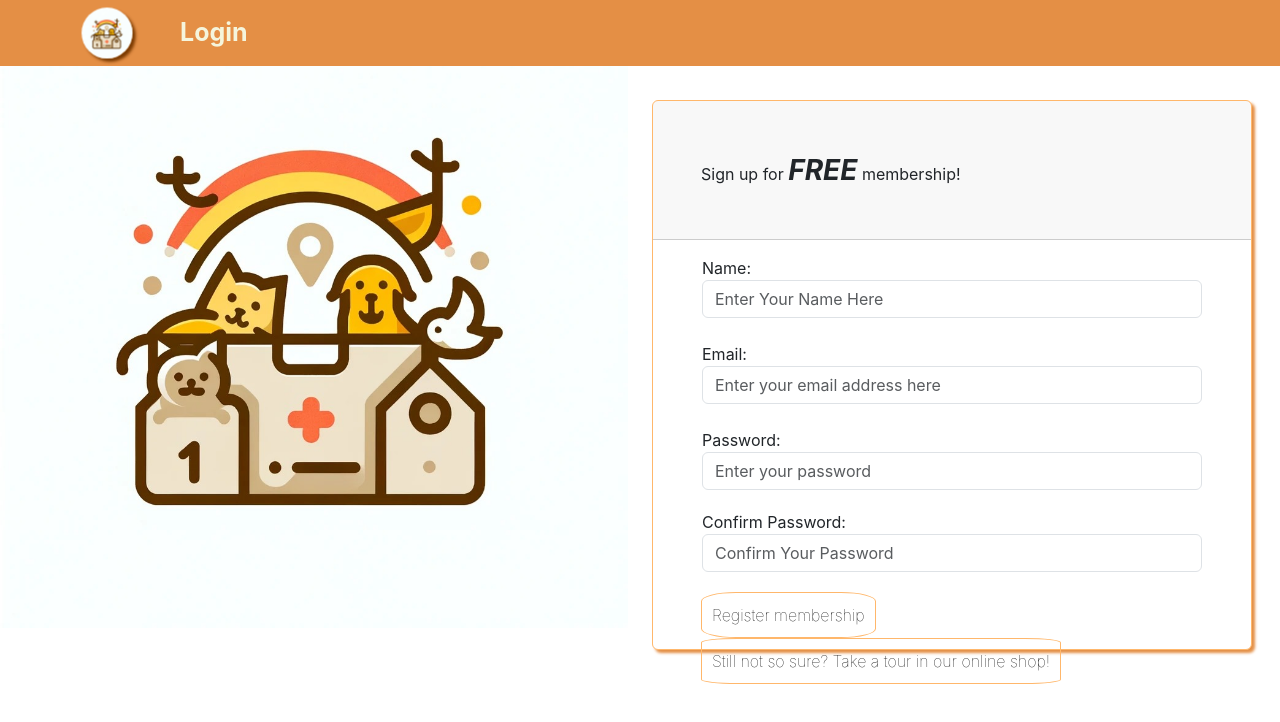
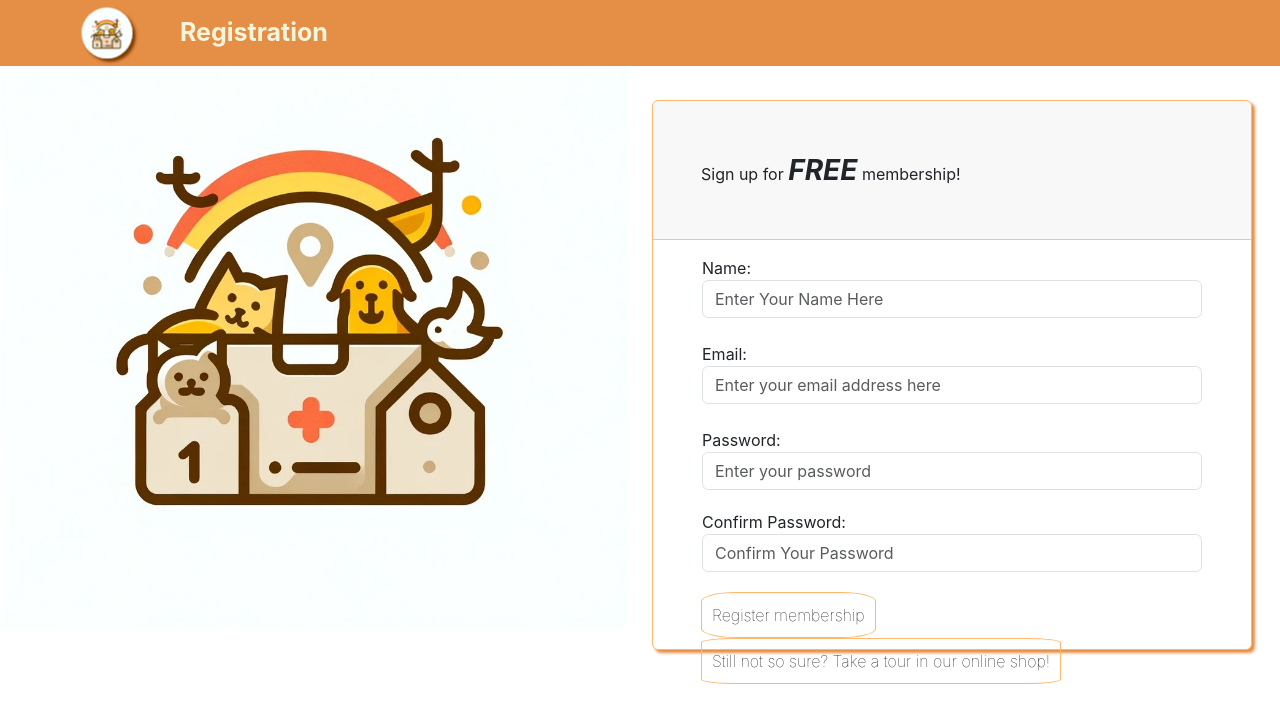
Before and after one commit to Glanhelmion/FS105FaithfulCompanionsMarket01, a React (Create React App) app: page /signup in a window 1280 px wide. Shown: the top 722 px of the page. Built offline with nearby package versions, Linux system fonts and the light colour scheme.

Commit message:
added NavbarForSignupPage.jsx and edited Signup.jsx page

```diff
--- /dev/null
+++ b/src/components/NavbarForSignupPage.jsx
@@ -0,0 +1,28 @@
+import React, { useState } from 'react';
+import { Navbar, Container } from 'react-bootstrap';
+import 'bootstrap/dist/css/bootstrap.min.css';
+import '../styles/NavbarForLoginPage.css';
+import { Link } from "react-router-dom";
+import fcmlogo from '../images/logo/fcmlogo.jpeg';
+
+
+
+const NavbarForSignupPage = () => {
+  const [expanded, setExpanded] = useState(false);
+
+  return (
+    <div className="text-white position-fixed w-100 mt-0 fw-semibold custom-navbar-zindex">
+      <Navbar expanded={expanded} expand="lg" className="navbar navbar-text-white" variant="light">
+        <Container>
+        <Link to="/" style={{ display: "flex", alignItems: "center", textDecoration: "none"}}>
+        <img src={fcmlogo} alt="" className="nasmer me-5 custom-navbar-icon"  />
+        <h1 style={{ fontSize: "25px", fontWeight: "700", marginTop: "5px"}}>Registration</h1>
+        </Link>
+        </Container>
+      </Navbar>
+    </div>
+  );
+};
+
+
+export default NavbarForSignupPage;
--- a/src/pages/SignUp.jsx
+++ b/src/pages/SignUp.jsx
@@ -1,7 +1,7 @@
 import React, { useState } from "react";
 import axios from "axios";
 import { Link } from "react-router-dom";
-import NavbarForLoginPage from "../components/NavbarForLoginPage";
+import NavbarForSignupPage from "../components/NavbarForSignupPage";
 import fcmlogo from "../images/logo/fcmlogo.jpeg";
 import "../styles/SignUpPage.css";
 import { createBrowserHistory } from "history";
@@ -63,7 +63,7 @@ const SignUp = () => {
 
   return (
     <div>
-      <NavbarForLoginPage />
+      <NavbarForSignupPage />
       <div className="row">
         {" "}
         {/* Row containing image and form */}
```
